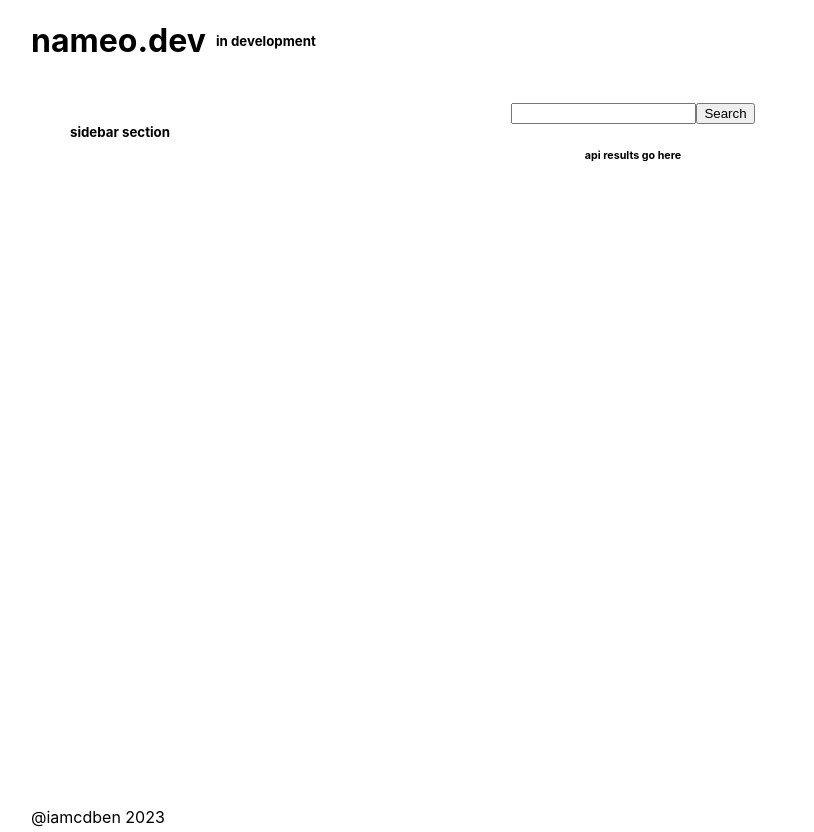
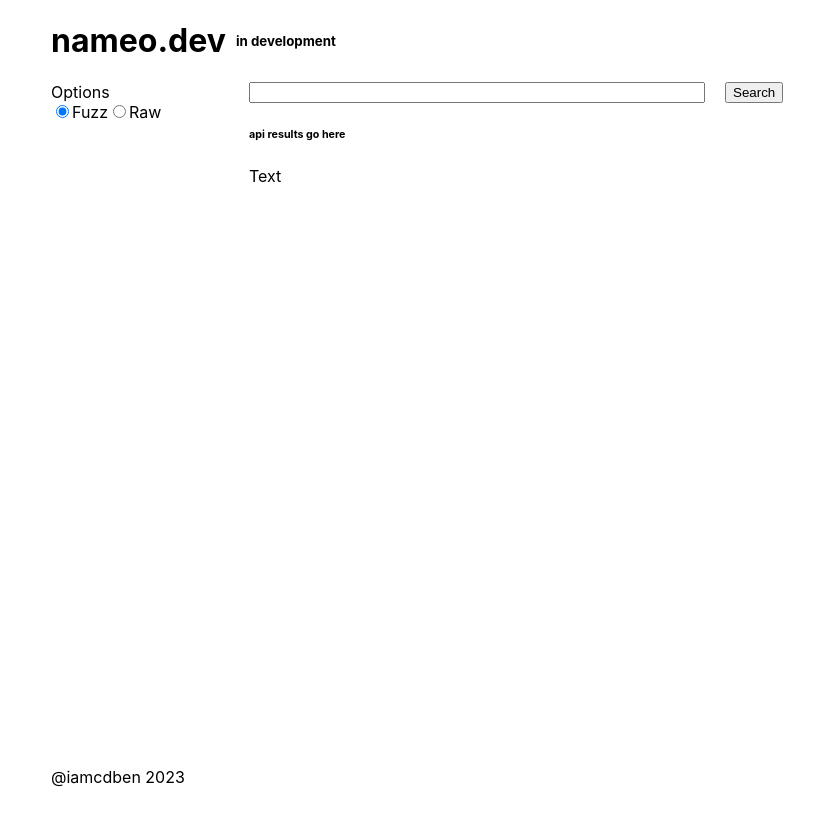
Before and after one commit to benjamin-mcdaniel/nameo-dev, a React (Create React App) app: page / in a window 1280 px wide. Shown: the whole page, without its empty margins (126-940 px from the left). After the commit the page ends 800 px from the top, so only its background shows below. Built offline with nearby package versions, Linux system fonts and the light colour scheme.

Commit message:
updated lots

```diff
--- a/src/components/body/body.module.scss
+++ b/src/components/body/body.module.scss
@@ -11,6 +11,11 @@
   height: 500px;
 }
 .input {
+  display: flex;
+  justify-content: center;
+  justify-items: stretch;
+  padding-left: 50px;
+  width: 400px;
 }
 .center {
   display: flex;
@@ -20,7 +25,7 @@
   width: 60vw;
   flex-direction: row;
   justify-items: start;
-  justify-content: center;
+  justify-content: start;
   align-items: start;
   background-color: rgba(217, 217, 217, 0);
 }
@@ -31,4 +36,29 @@
   justify-content: start;
   width: 248px;
   background-color: rgba(0, 0, 0, 0);
+  padding-left: 0px;
+  align-items: start;
+  align-content: space-between;
 }
+.fiftyl {
+  padding-left: 50px;
+  width: 248px;
+  display: flex;
+  flex-direction: column;
+  justify-items: start;
+  justify-content: start;
+  align-items: start;
+  align-content: start;
+  text-align: start;
+}
+.fiftytop {
+  padding-top: 50px;
+}
+.lefttop {
+}
+.search {
+  padding-left: 10px;
+  text-align: start;
+  align-self: start;
+  display: flex;
+}
--- a/src/components/body/body.tsx
+++ b/src/components/body/body.tsx
@@ -1,36 +1,92 @@
 import styles from './body.module.scss';
 import classNames from 'classnames';
+import React, { useState } from 'react';
+import Header_module from '../header/header.module.scss';
+
+interface ToggleUIProps {
+    apiType: string;
+    onApiTypeChange: (event: React.ChangeEvent<HTMLInputElement>) => void;
+    onSearchClick: () => void;
+}
+
+const ToggleUI: React.FC<ToggleUIProps> = ({ apiType, onApiTypeChange, onSearchClick }) => {
+    return (
+        <div>
+            <label>
+                <input
+                    type="radio"
+                    name="apiType"
+                    value="fuzz"
+                    checked={apiType === 'fuzz'}
+                    onChange={onApiTypeChange}
+                />
+                Fuzz
+            </label>
+            <label>
+                <input
+                    type="radio"
+                    name="apiType"
+                    value="raw"
+                    checked={apiType === 'raw'}
+                    onChange={onApiTypeChange}
+                />
+                Raw
+            </label>
+        </div>
+    );
+};
 
 export interface BodyProps {
     className?: string;
 }
 
-/**
- * This component was created using Codux's Default new component template.
- * To create custom component templates, see https://help.codux.com/kb/en/article/kb16522
- */
-export const Body = ({ className }: BodyProps) => {
+export const Body: React.FC<BodyProps> = ({ className }) => {
+    const [apiType, setApiType] = useState<string>('fuzz');
+
+    const handleApiTypeChange = (event: React.ChangeEvent<HTMLInputElement>) => {
+        setApiType(event.target.value);
+    };
+
+    const handleSearchClick = () => {
+        // Perform the search with the selected api_type
+        console.log('Search clicked. API type:', apiType);
+    };
+
     return (
-        <div style={{ height: '85vh' }} className={classNames(styles.root, className, styles.body)}>
+        <div
+            style={{ height: '85vh', justifyContent: 'start', padding: '0px' }}
+            className={classNames(styles.root, className, styles.body)}
+        >
             <div className={styles.sidebar}>
-                <h5 className={styles.center}>sidebar section</h5>
+                <div className={styles.fiftyl}>
+                    Options
+                    <ToggleUI
+                        apiType={apiType}
+                        onApiTypeChange={handleApiTypeChange}
+                        onSearchClick={handleSearchClick}
+                    />
+                </div>
             </div>
-            <div>
+            <div className={styles['top-pad']}>
                 <div className={styles.center}>
-                    <div className={styles.input}>
-                        <span className={styles.input}>
-                            <input />
+                    <div>
+                        <span>
+                            <input className={styles.input} />
+                        </span>
+                    </div>
+                    <div className={styles.search}>
+                        <span className={styles.search}>
+                            <button onClick={handleSearchClick}>Search</button>
                         </span>
                     </div>
                     <div>
-                        <span className={styles.input}>
-                            <button>Search</button>
-                        </span>
+                        <span className={classNames(styles.center, styles.search)}></span>
                     </div>
                 </div>
                 <div className={styles.center}>
                     <h6>api results go here</h6>
                 </div>
+                <div className={styles.center}>Text</div>
             </div>
         </div>
     );
```
